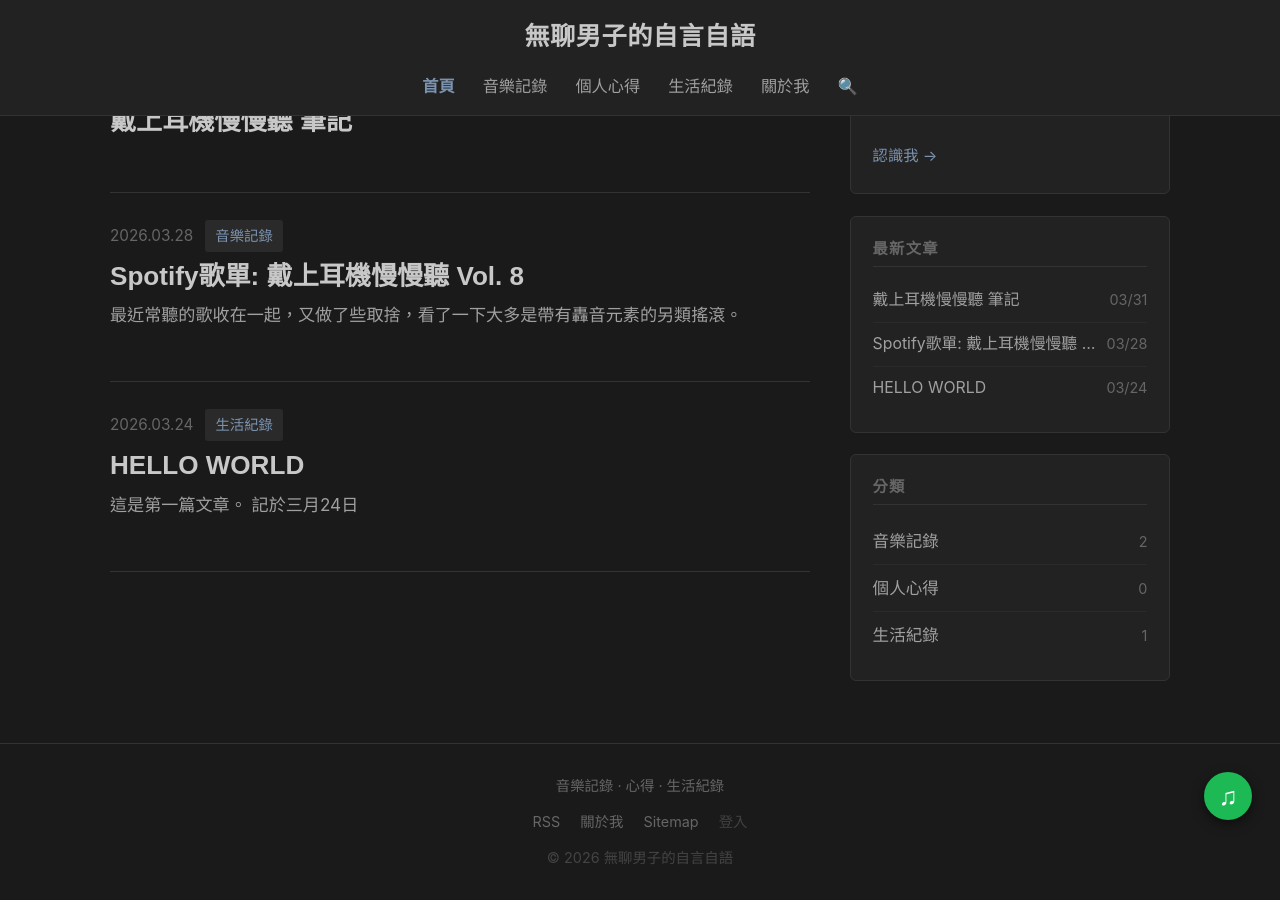
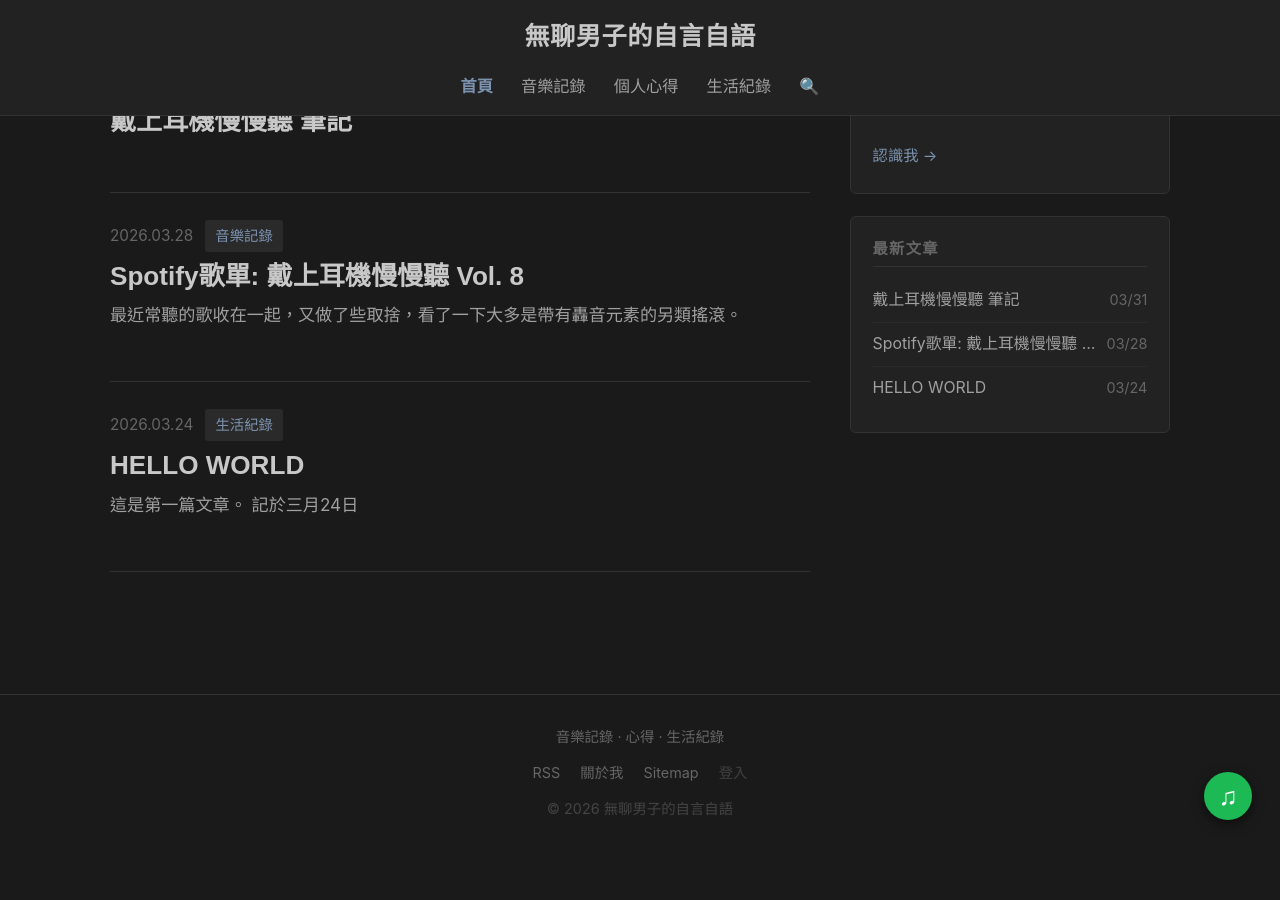
Before and after one commit to TediousMan/tediousman.github.io, a Jekyll site: the page built from index.html, in a window 1280 px wide and 900 px high, scrolled down 182 px. Built offline with Jekyll 4.4.1, drawn with Linux system fonts in a browser that asks for light colours; the list of posts is cut into pages by our own code; comment, search, counter and statistics services are not loaded; a style sheet for code colours, icons or effects is not loaded; after the commit the page ends 1033 px from its top, so only the background shows below that.

Commit message:
首頁側欄移除分類卡片、導覽列移除關於我 tag
Co-Authored-By: Claude Opus 4.8 <noreply@anthropic.com>

```diff
--- a/_includes/header.html
+++ b/_includes/header.html
@@ -18,7 +18,6 @@
         <li><a href="{{ '/music-reviews' | relative_url }}" {% if page.url contains 'music-reviews' %}class="active"{% endif %}>音樂記錄</a></li>
         <li><a href="{{ '/reflections' | relative_url }}" {% if page.url contains 'reflections' %}class="active"{% endif %}>個人心得</a></li>
         <li><a href="{{ '/life' | relative_url }}" {% if page.url contains 'life' %}class="active"{% endif %}>生活紀錄</a></li>
-        <li><a href="{{ '/about' | relative_url }}" {% if page.url contains 'about' %}class="active"{% endif %}>關於我</a></li>
         <li><a href="{{ '/search/' | relative_url }}" onclick="openSearchModal(event)" {% if page.url contains 'search' %}class="active"{% endif %} aria-label="搜尋">🔍</a></li>
         <li id="nav-logout-link" style="display:none; list-style:none;">
           <a href="#" onclick="adminLogout(); return false;" style="color:#f85149;">登出</a>
--- a/_includes/sidebar-home.html
+++ b/_includes/sidebar-home.html
@@ -19,13 +19,4 @@
       {% endfor %}
     </ul>
   </section>
-
-  <section class="sidebar-section">
-    <h3>分類</h3>
-    <ul class="sidebar-cats">
-      <li><a href="{{ '/music-reviews' | relative_url }}">音樂記錄<span class="cat-count">{{ site.posts | where: "category", "音樂記錄" | size }}</span></a></li>
-      <li><a href="{{ '/reflections' | relative_url }}">個人心得<span class="cat-count">{{ site.posts | where: "category", "個人心得" | size }}</span></a></li>
-      <li><a href="{{ '/life' | relative_url }}">生活紀錄<span class="cat-count">{{ site.posts | where: "category", "生活紀錄" | size }}</span></a></li>
-    </ul>
-  </section>
 </aside>
```
